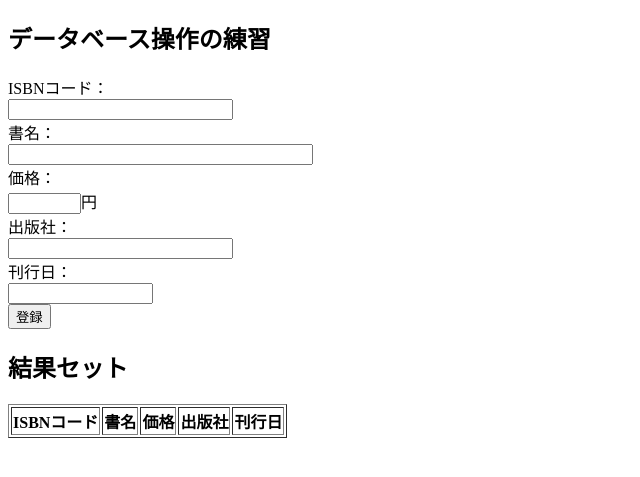
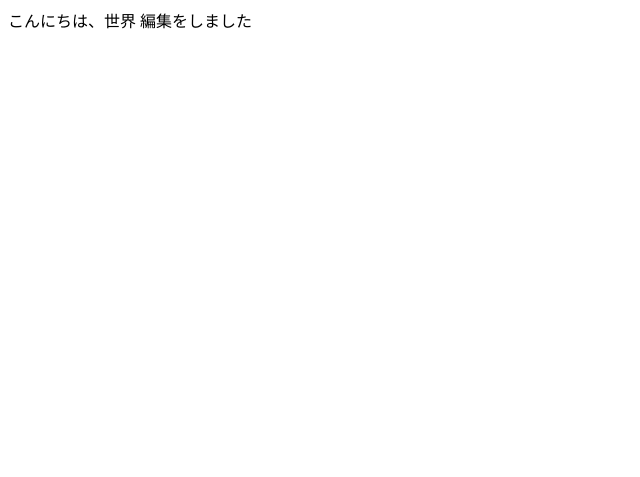
Before and after one commit to yasato-0430123/yasatoPortfolio01, a PHP site: page / in a window 1280 px wide. Shown: the top 477 px of the page, without its empty margins (0-640 px from the left). Run offline with PHP 8.4, Linux system fonts and the light colour scheme; data that the repository does not hold is empty.

Commit message:
Revert "データベース操作のテスト"
This reverts commit 80bdc23cba11139e1030b07c7d2d4b32ee99a66b.

```diff
--- a/index.php
+++ b/index.php
@@ -7,70 +7,7 @@
 </head>
 <body>
 <?php
-function getDb() {
-  $dsn = 'mysql:dbname=testphp01;host=localhost;charset=utf8';
-  $usr = 'root';
-  $passwd = 'root';
-
-    $db = new PDO($dsn, $usr, $passwd);
-    $db->setAttribute(PDO::ATTR_ERRMODE, PDO::ERRMODE_EXCEPTION);
-    //$db = new PDO($dsn, $usr, $passwd, [PDO::ATTR_PERSISTENT => true);
-  return $db;
-  function e(string $str, string $charset = 'UTF-8'): string {
-  return htmlspecialchars($str, ENT_QUOTES | ENT_HTML5, $charset);
-}
-}
-$db = getDb();
+print 'こんにちは、世界 編集をしました';
 ?>
-<h2>データベース操作の練習</h2>
-<form method="POST" action="insert_process.php">
-<div>
-  <label for="isbn">ISBNコード：</label><br />
-  <input id="isbn" type="text" name="isbn" size="25" maxlength="20" />
-</div><div>
-  <label for="title">書名：</label><br />
-  <input id="title" type="text" name="title" size="35" maxlength="150" />
-</div><div>
-  <label for="price">価格：</label><br />
-  <input id="price" type="text" name="price" size="6" maxlength="5" />円
-</div><div>
-  <label for="publish">出版社：</label><br />
-  <input id="publish" type="text" name="publish" size="25" maxlength="30" />
-</div><div>
-  <label for="published">刊行日：</label><br />
-  <input id="published" type="text" name="published" size="15" maxlength="10" />
-</div><div>
-  <input type="submit" value="登録" />
-</div>
-<h2>結果セット</h2>
-<table border="1">
-<tr>
-  <th>ISBNコード</th><th>書名</th><th>価格</th><th>出版社</th><th>刊行日</th>
-</tr>
-<?php
-try {
-  $db = getDb();
-  $stt = $db->prepare('SELECT * FROM book ORDER BY published DESC');
-  $stt->execute();
-  while($row = $stt->fetch(PDO::FETCH_ASSOC)) {
-  //foreach($stt as $row) {
-  $stt1 = $db->query('SELECT COUNT(*) FROM book');
-  print "件数：{$stt1->fetchColumn()}件";
-?>
-  <tr>
-    <td><?=e($row['isbn']) ?></td>
-    <td><?=e($row['title']) ?></td>
-    <td><?=e($row['price']) ?>円</td>
-    <td><?=e($row['publish']) ?></td>
-    <td><?=e($row['published']) ?></td>
-  </tr>
-
-<?php
-  }
-} catch(PDOException $e) {
-  print "エラーメッセージ：{$e->getMessage()}";
-}
-?>
-
 </body>
 </html>
```
